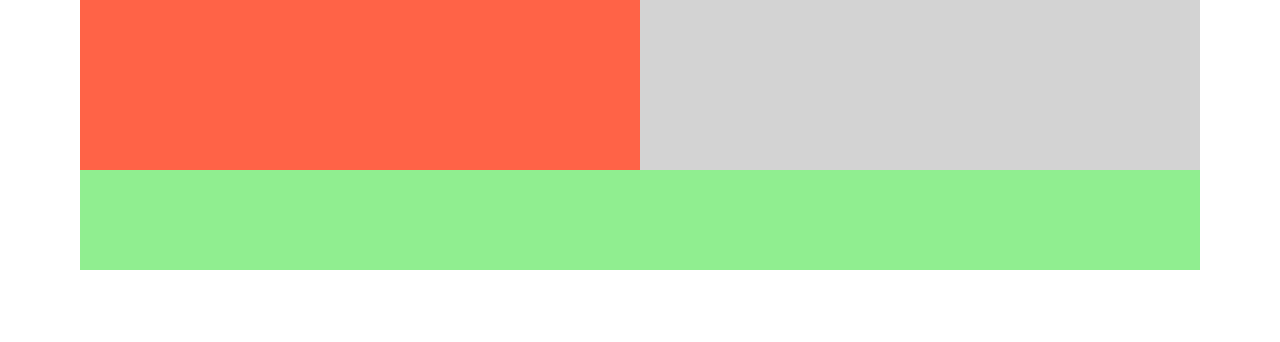
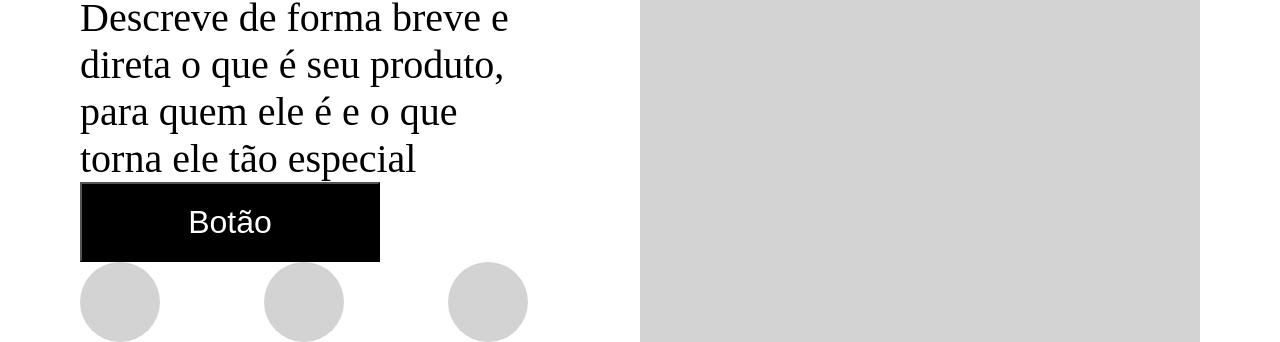
Before and after one commit to fernandoleonid/layout-bb, a plain HTML site: page index.html in a window 1280 px wide. Shown: the part 530-872 px from the top of the page. Before the commit the page ends 800 px from the top, so only its background shows below. Drawn offline with Linux system fonts and the light colour scheme.

Commit message:
conteudo ok

```diff
--- a/index.html
+++ b/index.html
@@ -20,7 +20,20 @@
         </div>
     </header>
     <main>
-        <div class="conteudo"></div>
+        <div class="conteudo">
+            <h1>Título focado no produto para divulgar</h1>
+            <p>Descreve de forma breve e direta o que é seu produto, para quem ele é e o que torna ele tão especial</p>
+            <div class="acao">
+                <button>
+                    <a href="#">Botão</a>
+                </button>
+            </div>
+            <div class="social">
+                <div></div>
+                <div></div>
+                <div></div>
+            </div>
+        </div>
         <div class="destaque"></div>
     </main>
     <footer></footer>
--- a/style.css
+++ b/style.css
@@ -41,7 +41,34 @@ main{
 }
 .conteudo{
     width: 50%;
-    background-color: tomato;
+    display: flex;
+    flex-direction: column;
+    justify-content: space-between;
+}
+.conteudo h1 {
+    font-size: 96px;
+}
+.conteudo p{
+    font-size: 40px;
+    width: 80%;
+}
+.conteudo button{
+    height: 80px;
+    width: 300px;
+    background-color: black;
+    color: white;
+    font-size: 32px;
+}
+.conteudo .social{
+    display: flex;
+    justify-content: space-between;
+    width: 80%;
+}
+.conteudo .social div{
+    width: 80px;
+    height: 80px;
+    border-radius: 50%;
+    background-color: lightgrey;
 }
 .destaque{
     width: 50%;
```
